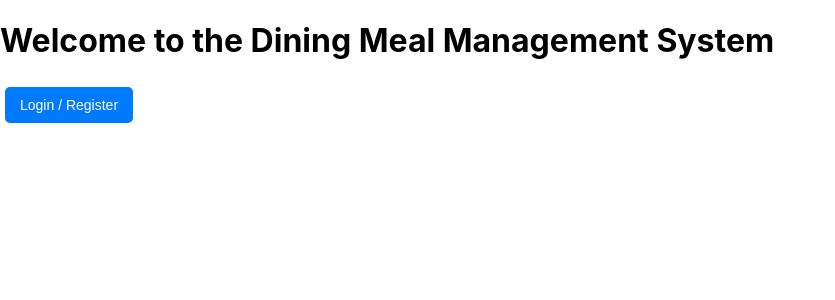
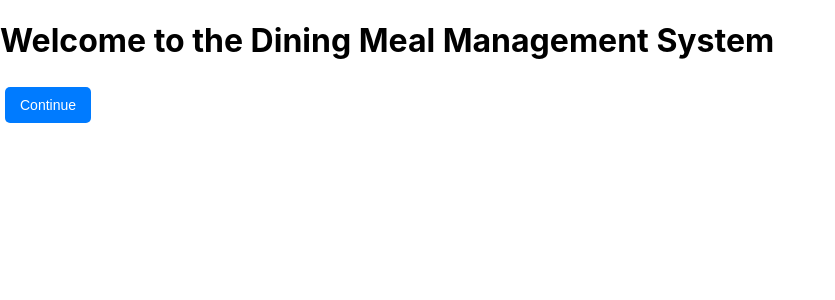
Before and after one commit to aryputh/dining-meal-management-system, a React (Create React App) app in the folder frontend/: page / in a window 1280 px wide. Shown: the top 300 px of the page, without its empty margins (0-835 px from the left). Built offline with nearby package versions, Linux system fonts and the light colour scheme; no server answers.

Commit message:
Started improving UI

```diff
--- a/frontend/src/pages/Welcome.js
+++ b/frontend/src/pages/Welcome.js
@@ -7,7 +7,7 @@ const Welcome = ({ setUser }) => {
     return (
         <div>
             <h1>Welcome to the Dining Meal Management System</h1>
-            <button className="primary-btn" onClick={() => setShowPopup(true)}>Login / Register</button>
+            <button className="primary-btn" onClick={() => setShowPopup(true)}>Continue</button>
             {showPopup && <AuthPopup setUser={setUser} closePopup={() => setShowPopup(false)} />}
         </div>
     );
```
